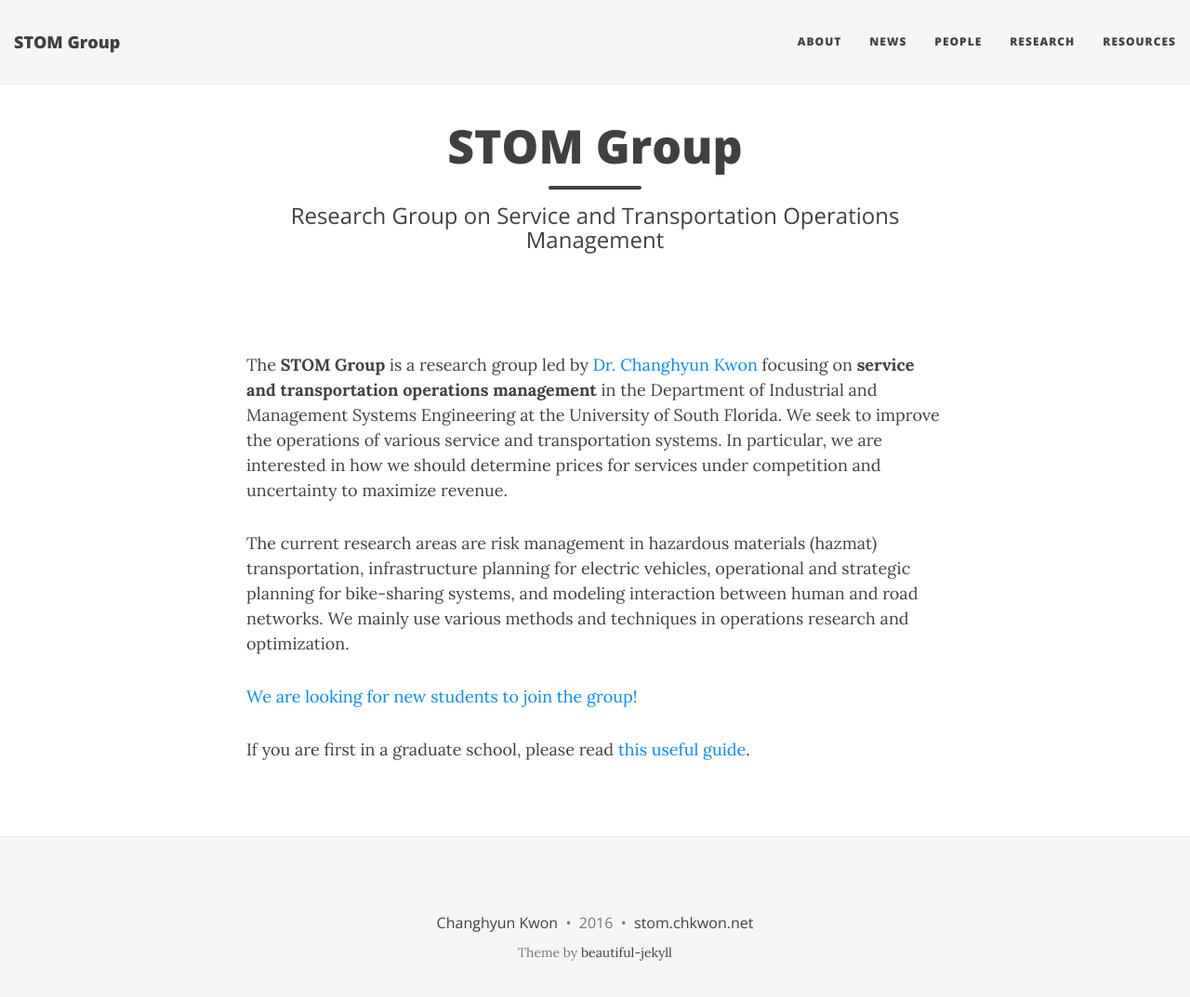
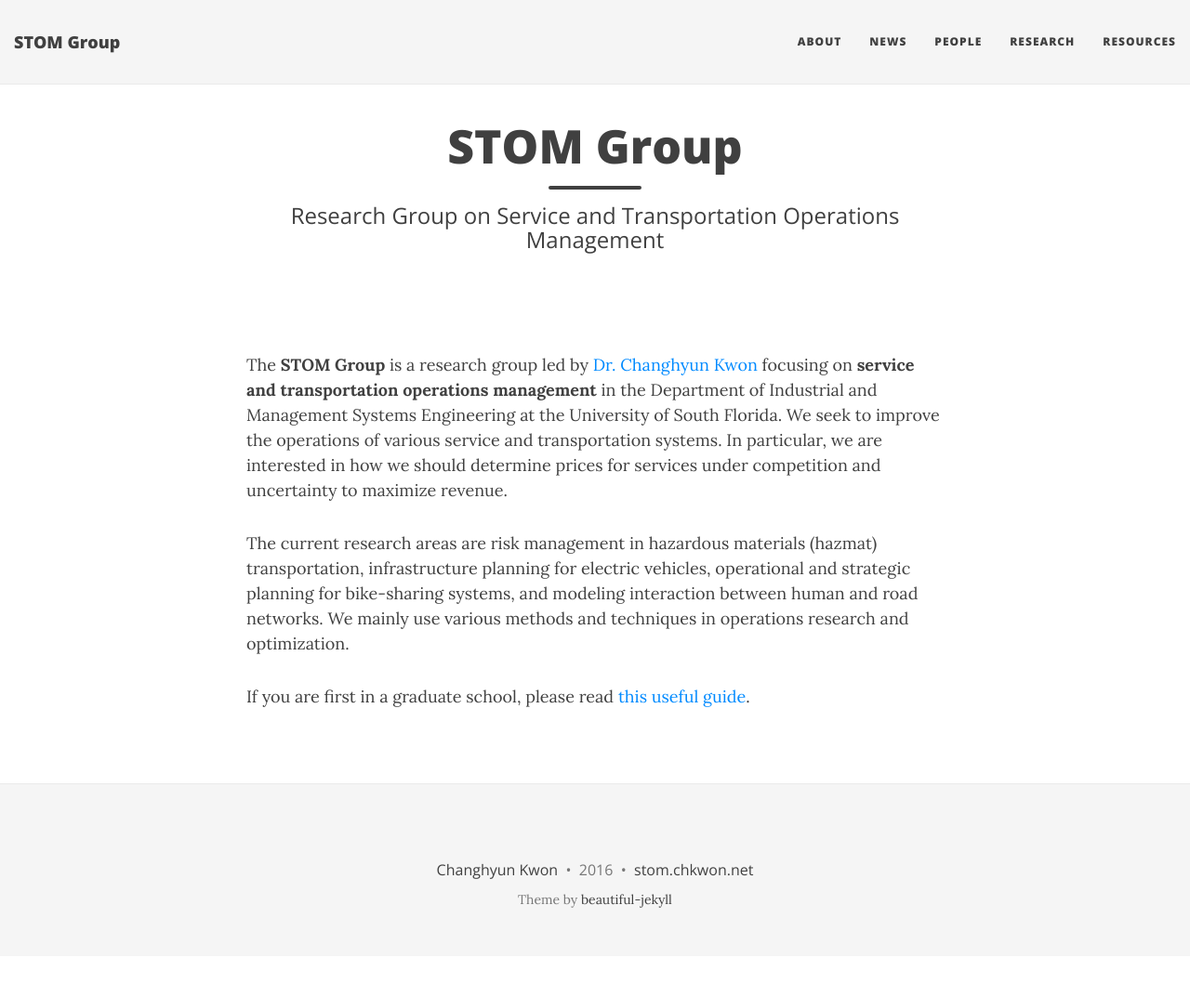
Before and after one commit to STOM-Group/stom.chkwon.net, a Jekyll site: the page built from index.md, in a window 1280 px wide and 1086 px high. Shown: the top 1073 px of the window at 93% size. Built offline with Jekyll 4.4.1, drawn with Linux system fonts in a browser that asks for light colours; nearby versions of some CDN libraries; comment, search, counter and statistics services are not loaded.

Commit message:
Update index.md

```diff
--- a/index.md
+++ b/index.md
@@ -10,6 +10,6 @@
 
 The current research areas are risk management in hazardous materials (hazmat) transportation, infrastructure planning for electric vehicles, operational and strategic planning for bike-sharing systems, and modeling interaction between human and road networks. We mainly use various methods and techniques in operations research and optimization.
 
-[We are looking for new students to join the group!](position)
+<!--[We are looking for new students to join the group!](position)-->
 
 If you are first in a graduate school, please read [this useful guide](/resources/beginning-students).
```
